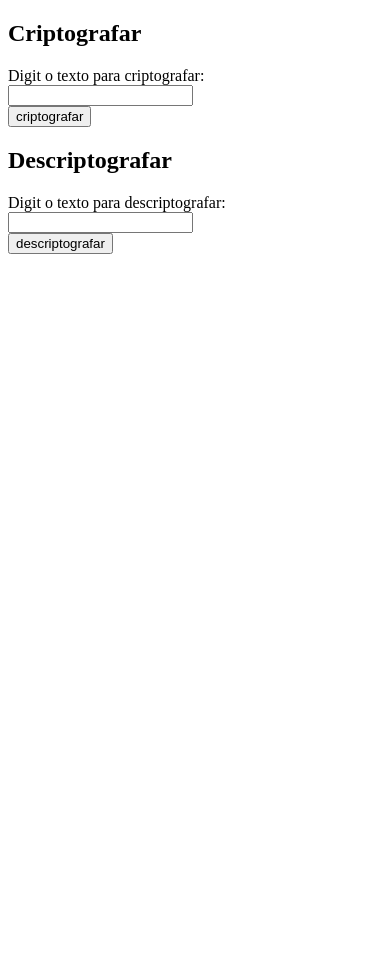
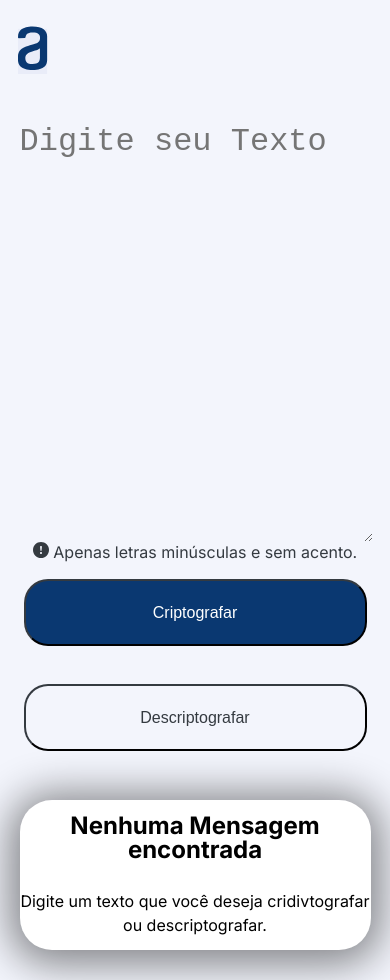
Before and after one commit to vieiran55/decoder, a plain HTML site: page index.html in a window 390 px wide. Before the commit the page ends 844 px from the top, so only its background shows below. Drawn offline with Linux system fonts and the light colour scheme.

Commit message:
feat: mobile finalizado

```diff
--- a/index.html
+++ b/index.html
@@ -1,31 +1,56 @@
 <!DOCTYPE html>
-<html>
+<html lang="en">
   <head>
-    <title>Página de Exemplo</title>
+    <meta charset="UTF-8" />
+    <meta name="viewport" content="width=device-width, initial-scale=1.0" />
     <script src="script.js"></script>
+    <link href="reset.css" rel="stylesheet" />
+    <link href="style.css" rel="stylesheet" />
+    <link
+      href="https://fonts.googleapis.com/css2?family=Inter:wght@100..900&display=swap"
+      rel="stylesheet"
+    />
+    <title>Document</title>
   </head>
   <body>
-    <div>
-      <div>
-        <h2>Criptografar</h2>
-        <label for="input1">Digit o texto para criptografar:</label> <br />
-        <input type="text" id="input" name="input" /><br />
-        <button onclick=cript() >criptografar</button>
+    <header class="cabecalho"></header>
+    <body>
+      <div class="corpo">
+        <textarea
+          type="text"
+          id="input"
+          name="input"
+          class="corpo_input"
+          placeholder="Digite seu Texto"
+        ></textarea>
+        <p class="corpo_info">
+          <img
+            src="./src/imgs/bi_exclamation-circle-fill.svg"
+            alt="exclamation icon"
+            class="corpo_info_icon"
+          />
+          Apenas letras minúsculas e sem acento.
+        </p>
+        <div class="botoes_conteiner">
+          <button onclick="cript()" class="botao_cripto">Criptografar</button>
+          <button onclick="descript()" class="botao_descripto">
+            Descriptografar
+          </button>
+        </div>
+        <div id="criptografado" class="resultado_default">
+          <h3 class="resultado_titulo">Nenhuma Mensagem encontrada</h3>
+          <p class="resultado_default_texto">
+            Digite um texto que você deseja cridivtografar ou descriptografar.
+          </p>
+        </div>
+        <div id="criptografado_sucess" class="resultado_sucesso" style="display: none;">
+          <p id="resultado" class="resultado_texto">
+          </p>
+          <button onclick="copiar()" class="botao_copiar">
+            Copiar
+          </button>
+        </div>
       </div>
-      <div>
-        <p id="criptografado"></p>
-      </div>
-    </div>
-    <div>
-      <h2>Descriptografar</h2>
-      <div>
-        <label for="input2">Digit o texto para descriptografar:</label> <br />
-        <input type="text" id="input2" name="input2" /><br />
-        <button onclick=descript() >descriptografar</button>
-      </div>
-      <div>
-        <p id="decriptografado"></p>
-      </div>
-    </div>
+    </body>
   </body>
 </html>
--- /dev/null
+++ b/reset.css
@@ -0,0 +1,48 @@
+/* http://meyerweb.com/eric/tools/css/reset/
+   v2.0 | 20110126
+   License: none (public domain)
+*/
+
+html, body, div, span, applet, object, iframe,
+h1, h2, h3, h4, h5, h6, p, blockquote, pre,
+a, abbr, acronym, address, big, cite, code,
+del, dfn, em, img, ins, kbd, q, s, samp,
+small, strike, strong, sub, sup, tt, var,
+b, u, i, center,
+dl, dt, dd, ol, ul, li,
+fieldset, form, label, legend,
+table, caption, tbody, tfoot, thead, tr, th, td,
+article, aside, canvas, details, embed,
+figure, figcaption, footer, header, hgroup,
+menu, nav, output, ruby, section, summary,
+time, mark, audio, video {
+    margin: 0;
+    padding: 0;
+    border: 0;
+    font-size: 100%;
+    font: inherit;
+    vertical-align: baseline;
+}
+/* HTML5 display-role reset for older browsers */
+article, aside, details, figcaption, figure,
+footer, header, hgroup, menu, nav, section {
+    display: block;
+}
+body {
+    line-height: 1;
+}
+ol, ul {
+    list-style: none;
+}
+blockquote, q {
+    quotes: none;
+}
+blockquote:before, blockquote:after,
+q:before, q:after {
+    content: '';
+    content: none;
+}
+table {
+    border-collapse: collapse;
+    border-spacing: 0;
+}
--- a/script.js
+++ b/script.js
@@ -1,17 +1,36 @@
 function cript(){
-  var textoInput = document.getElementById("input").value.toLowerCase();
-  var novaString = textoInput.replace(/e/g, "enter").replace(/i/g, "imes").replace(/a/g, "ai").replace(/o/g, "ober").replace(/u/g, "ufat")
+  if (document.getElementById("input").value.toLowerCase() !== ""){
+    var textoInput = document.getElementById("input").value.toLowerCase();
+    var novaString = textoInput.replace(/e/g, "enter").replace(/i/g, "imes").replace(/a/g, "ai").replace(/o/g, "ober").replace(/u/g, "ufat");
 
-  var cripto = document.getElementById("criptografado");
-  cripto.innerHTML = novaString;
+    document.getElementById("criptografado").style.display = "none";
+    document.getElementById("criptografado_sucess").style.display = "flex";
 
+    var cripto = document.getElementById("resultado");
+    cripto.innerHTML = novaString;
+  }
 }
 
 function descript(){
-  var textoInput = document.getElementById("input2").value.toLowerCase();
-  var novaString = textoInput.replace(/enter/g, "e").replace(/imes/g, "i").replace(/ai/g, "a").replace(/ober/g, "o").replace(/ufat/g, "u")
+  if (document.getElementById("input").value.toLowerCase() !== ""){
+    var textoInput = document.getElementById("input").value.toLowerCase();
+    var novaString = textoInput.replace(/enter/g, "e").replace(/imes/g, "i").replace(/ai/g, "a").replace(/ober/g, "o").replace(/ufat/g, "u");
 
-  var cripto = document.getElementById("decriptografado");
-  cripto.innerHTML = novaString;
+    document.getElementById("criptografado").style.display = "none";
 
+
+    document.getElementById("criptografado_sucess").style.display = "flex";
+
+    var cripto = document.getElementById("resultado");
+    cripto.innerHTML = novaString;
+  }
 }
+
+async function copiar(){
+  let text = document.getElementById('resultado').innerHTML;
+    try {
+      await navigator.clipboard.writeText(text);
+    } catch (err) {
+      console.error('Failed to copy: ', err);
+    }
+}
--- /dev/null
+++ b/style.css
@@ -0,0 +1,162 @@
+:root {
+  background-color: #f3f5fc;
+  font-family: "Inter", sans-serif;
+  font-weight: 400;
+}
+
+.cabecalho {
+  width: 100%;
+  height: 10vh;
+
+  background-image: url("./src/imgs/logo.svg");
+  background-repeat: no-repeat;
+  background-position: 5% 70%;
+  background-size: 30px;
+}
+
+.corpo {
+  margin-top: 2rem;
+  width: 100%;
+  display: flex;
+  flex-direction: column;
+  align-items: center;
+  justify-content: space-around;
+}
+
+.corpo_info {
+  color: #343a40;
+  text-align: center;
+}
+
+.corpo_info_icon {
+  font-size: 12px;
+  line-height: 18px;
+}
+
+.botoes_conteiner {
+  display: flex;
+  justify-content: space-around;
+  flex-direction: column;
+  align-items: center;
+
+  width: 343px;
+  height: 210px;
+}
+
+.botao_cripto {
+  background-color: #0a3871;
+  width: 343px;
+  height: 67px;
+  border-radius: 24px;
+  gap: 8px;
+  color: #ffffff;
+  font-size: 16px;
+  border-color: #343a40;
+}
+
+.botao_cripto:active {
+  background-color: #052051;
+}
+
+.botao_descripto {
+  background-color: #f3f5fc;
+  width: 343px;
+  height: 67px;
+  border-radius: 24px;
+  gap: 8px;
+  color: #343a40;
+  font-size: 16px;
+  border-color: #343a40;
+}
+
+.botao_descripto:active {
+  background-color: #aab2d5;
+}
+
+.corpo_input {
+  border: none;
+  width: 90%;
+  min-height: 50vh;
+  background-color: #f3f5fc;
+  color: #0a3871;
+  text-align: start;
+  font-size: 32px;
+  line-height: 48px;
+  text-wrap: wrap;
+}
+.conteiner_input::placeholder {
+  color: #0a3871;
+}
+
+.resultado_default {
+  background-color: #ffffff;
+  text-align: center;
+  min-width: 335px;
+  width: 90%;
+  min-height: 150px;
+  box-shadow: 0px 4px 42px 10px rgba(0, 0, 0, 0.47);
+  -webkit-box-shadow: 0px 4px 42px 10px rgba(0, 0, 0, 0.47);
+  -moz-box-shadow: 0px 4px 42px 10px rgba(0, 0, 0, 0.47);
+  margin: 30px;
+  border-radius: 32px;
+
+  display: flex;
+  justify-content: space-around;
+  flex-direction: column;
+  align-items: center;
+}
+
+.resultado_sucesso{
+  background-color: #ffffff;
+  text-align: center;
+  min-width: 335px;
+  width: 90%;
+  min-height: 150px;
+  box-shadow: 0px 4px 42px 10px rgba(0, 0, 0, 0.47);
+  -webkit-box-shadow: 0px 4px 42px 10px rgba(0, 0, 0, 0.47);
+  -moz-box-shadow: 0px 4px 42px 10px rgba(0, 0, 0, 0.47);
+  margin: 30px;
+  border-radius: 32px;
+
+  display: flex;
+  justify-content: space-around;
+  flex-direction: column;
+  align-items: center;
+}
+
+.resultado_titulo {
+  font-weight: 700;
+  font-size: 24px;
+  text-align: center;
+}
+
+.resultado_default_texto {
+  font-size: 16px;
+  line-height: 24px;
+}
+
+.resultado_texto{
+  font-weight: 400;
+  font-size: 24px;
+  line-height: 36px;
+  color: #495057;
+  text-align: justify;
+  padding: 30px;
+}
+
+.botao_copiar {
+  background-color: #f3f5fc;
+  width: 279px;
+  height: 67px;
+  border-radius: 24px;
+  gap: 8px;
+  color: #343a40;
+  font-size: 16px;
+  border-color: #343a40;
+  padding: 30px;
+  margin: 30px;
+}
+
+.botao_copiar:active {
+  background-color: #aab2d5;
+}
```
Also changed, not shown: src/imgs/bi_exclamation-circle-fill.svg (added), src/imgs/logo.svg (added).
